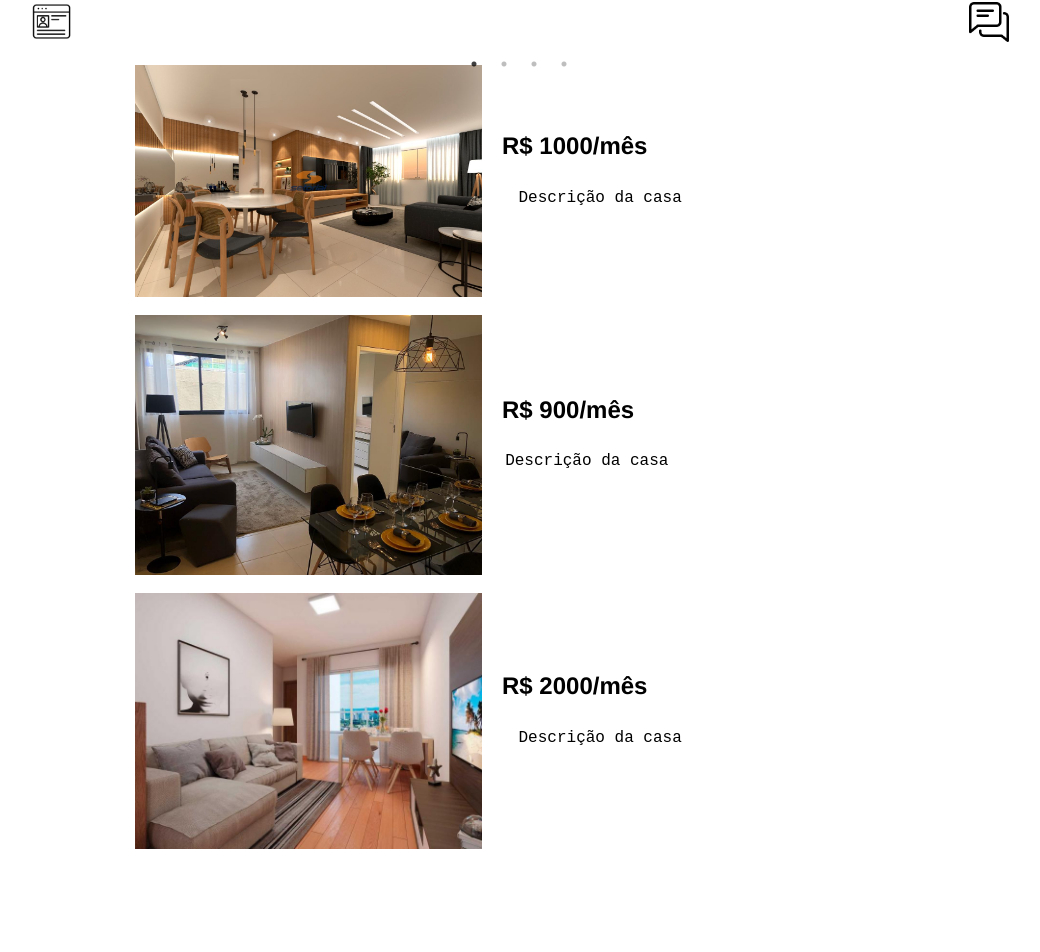
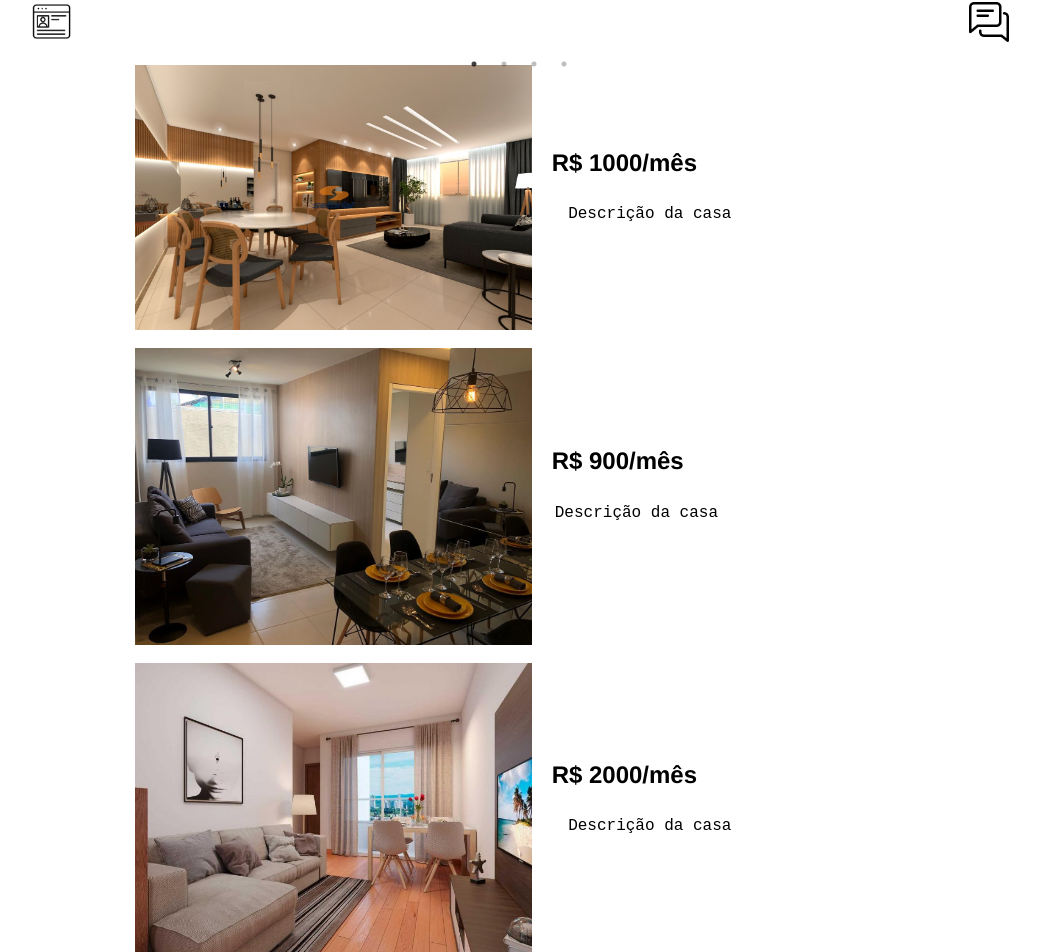
Before and after one commit to dsm-cefet-rj/trabalho2021-1-grupo-8, a React (Create React App) app in the folder frontend/: page /perfil in a window 1280 px wide. Shown: the part 729-1681 px from the top of the page, without its empty margins (153-1193 px from the left). Before the commit the page ends 1594 px from the top, so only its background shows below. Built offline with nearby package versions, Linux system fonts and the light colour scheme; a web font is replaced by a local one.

Commit message:
imagens dos imoveis agora sao links

```diff
--- a/frontend/src/components/Header/ListaDeImoveis.js
+++ b/frontend/src/components/Header/ListaDeImoveis.js
@@ -5,27 +5,33 @@ export class ListaDeImoveis extends Component {
   render() {
     return (
       <div>
-        <a>
           <ul>
-            <li className="lista">
-              <img className="img" src="Apartamento1.jpg" />
-              <h2>R$ 1000/mês</h2>
-              <p>Descrição da casa</p>
-            </li>
+            <a href="">
+              <li className="lista">
+                <img className="img" src="Apartamento1.jpg" />
+                <h2>R$ 1000/mês</h2>
+                <p>Descrição da casa</p>
+              </li>
+            </a>
             <br />
+
+            <a href="">
             <li className="lista">
               <img className="img" src="apartamento2.jpg" />
               <h2>R$ 900/mês</h2>
               <p>Descrição da casa</p>
             </li>
+            </a>
             <br />
+
+            <a href="">
             <li className="lista">
               <img className="img" src="apartamento3.jpg" />
               <h2>R$ 2000/mês</h2>
               <p>Descrição da casa</p>
             </li>
+            </a>
           </ul>
-        </a>
       </div>
     );
   }
--- a/frontend/src/components/Header/imoveis.css
+++ b/frontend/src/components/Header/imoveis.css
@@ -1,5 +1,5 @@
 .img {
-    width: 35%;
+    width: 40%;
 }
 
 h2 {
```
